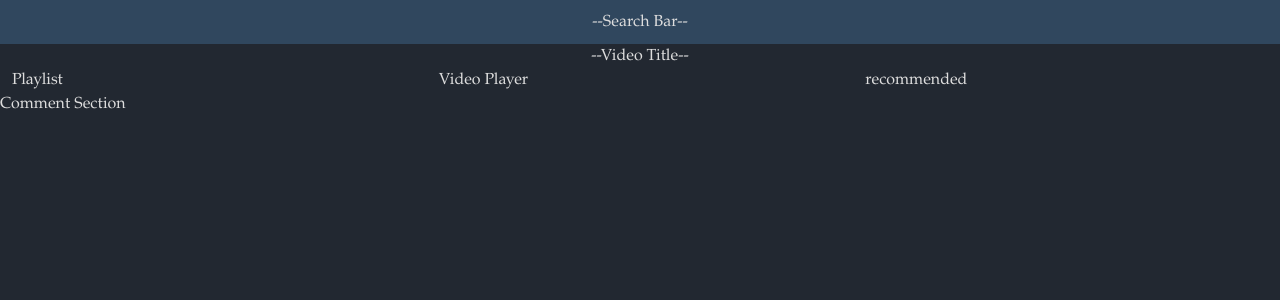
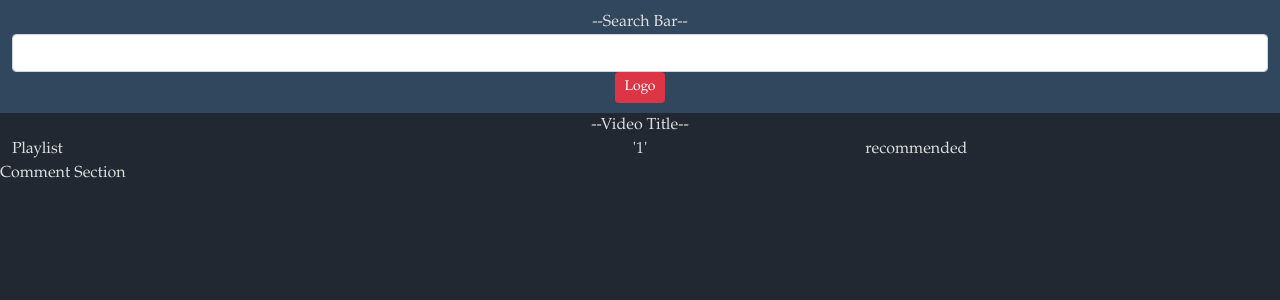
Before and after one commit to CMolitoris/YouTubeClone, a React (Create React App) app: page / in a window 1280 px wide. Shown: the top 300 px of the page. Built offline with nearby package versions, Linux system fonts and the light colour scheme.

Commit message:
Search Bar styling setup
Search Bar styling setup

```diff
--- a/src/components/App.jsx
+++ b/src/components/App.jsx
@@ -1,6 +1,7 @@
 import React, { Component } from 'react';
 import './App.css'
 import Header from './Header/Header';
+import VideoPlayer from './VideoPlayer/VideoPlayer';
 import VideoTitle from './VideoTitle/VideoTitle';
 
 
@@ -33,7 +34,7 @@ class App extends Component {
           Playlist
           </div>
           <div className='col'>
-          Video Player
+            <VideoPlayer />
           </div>
           <div className='col'>
           recommended
--- a/src/components/Header/SearchBar/SearchBar.jsx
+++ b/src/components/Header/SearchBar/SearchBar.jsx
@@ -7,6 +7,8 @@ const SearchBar = () => {
     return (
         <div className='col'>
             --Search Bar--
+            <input className='form-control' type="text" name='searchBar'/>
+            <button type='button' className='btn btn-sm btn-danger'>Logo</button>
         </div>
      );
 }
--- a/src/components/VideoPlayer/VideoPlayer.jsx
+++ b/src/components/VideoPlayer/VideoPlayer.jsx
@@ -0,0 +1,13 @@
+import React from 'react';
+
+
+function VideoPlayer() {
+    return (
+        <div className='col text-center'>
+            '1'
+        </div>
+
+     );
+}
+
+export default VideoPlayer;
```
